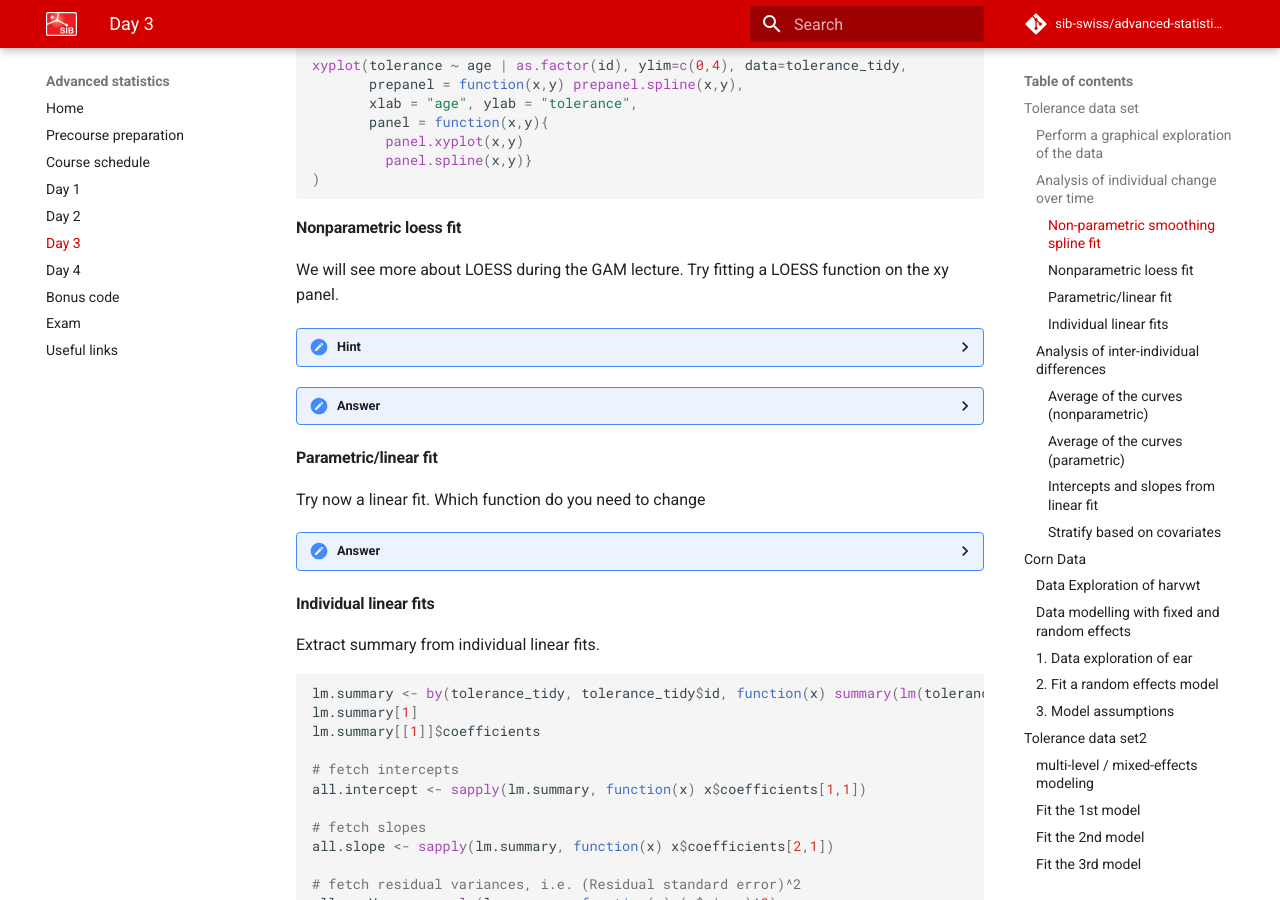
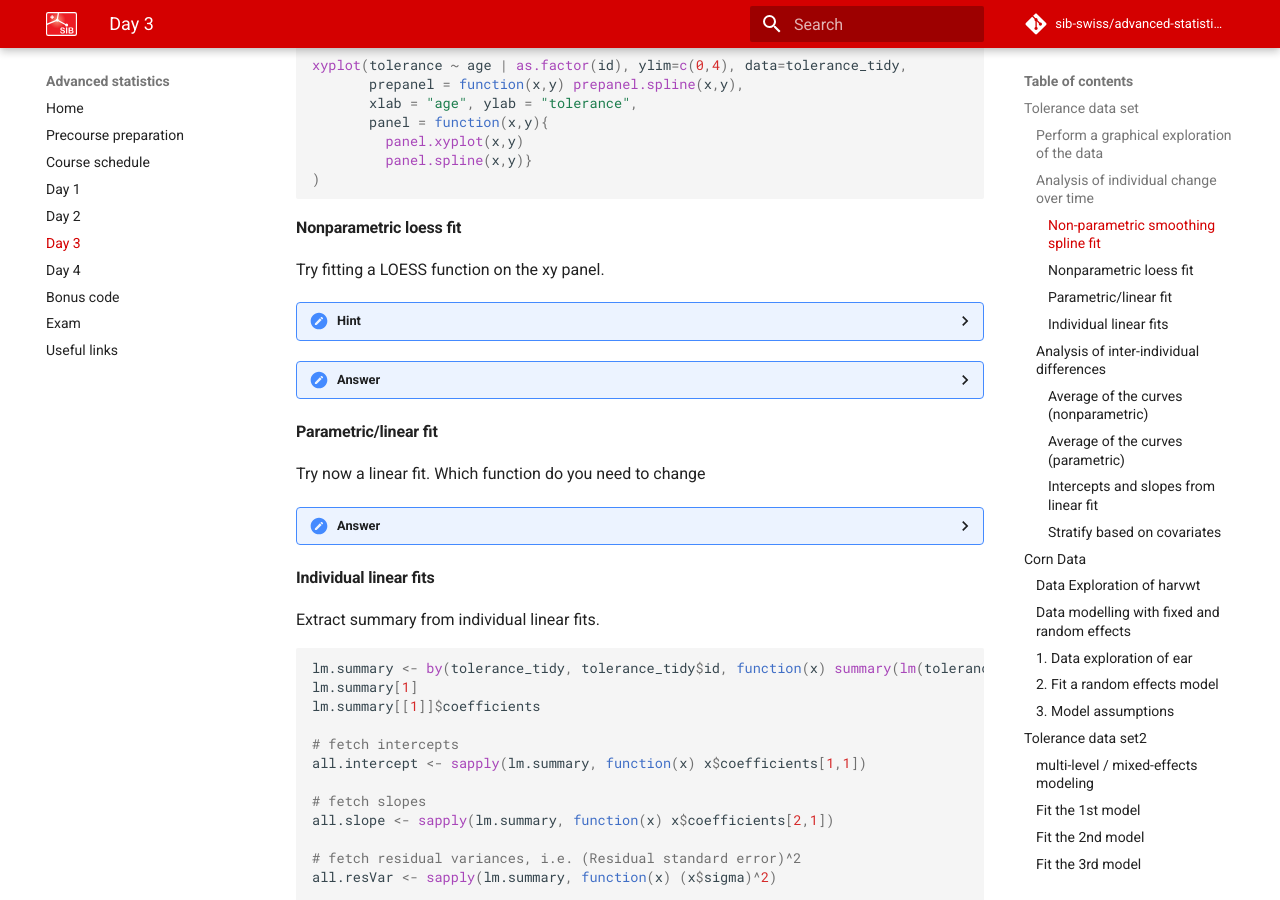
Before and after one commit to sib-swiss/advanced-statistics, an MkDocs documentation site: the page built from docs/day3.md, in a window 1280 px wide and 900 px high, scrolled down 934 px. Built offline with MkDocs 1.6.1 and Material for MkDocs 9.7.7, drawn with Linux system fonts in a browser that asks for light colours; comment, search, counter and statistics services are not loaded.

Commit message:
sentence change

````diff
--- a/docs/day3.md
+++ b/docs/day3.md
@@ -42,7 +42,7 @@ xyplot(tolerance ~ age | as.factor(id), ylim=c(0,4), data=tolerance_tidy,
 )
 ```
 #### Nonparametric loess fit
-We will see more about LOESS during the GAM lecture. Try fitting a LOESS function on the xy panel.
+Try fitting a LOESS function on the xy panel.
 
 ??? Hint
     Try the help function ?prepanel.spline() that you have seen previously for smoothing splines to understand what to change. Is it the only function you need to change ?
````
